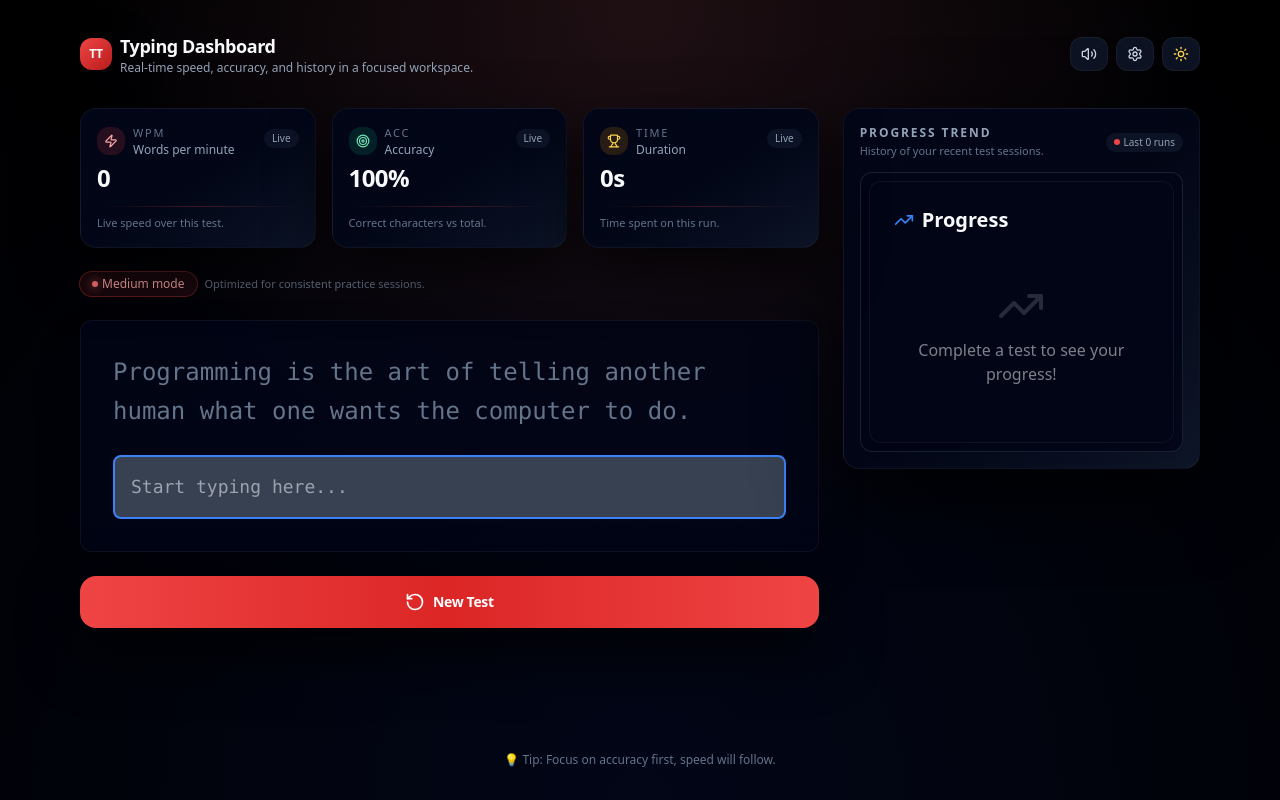
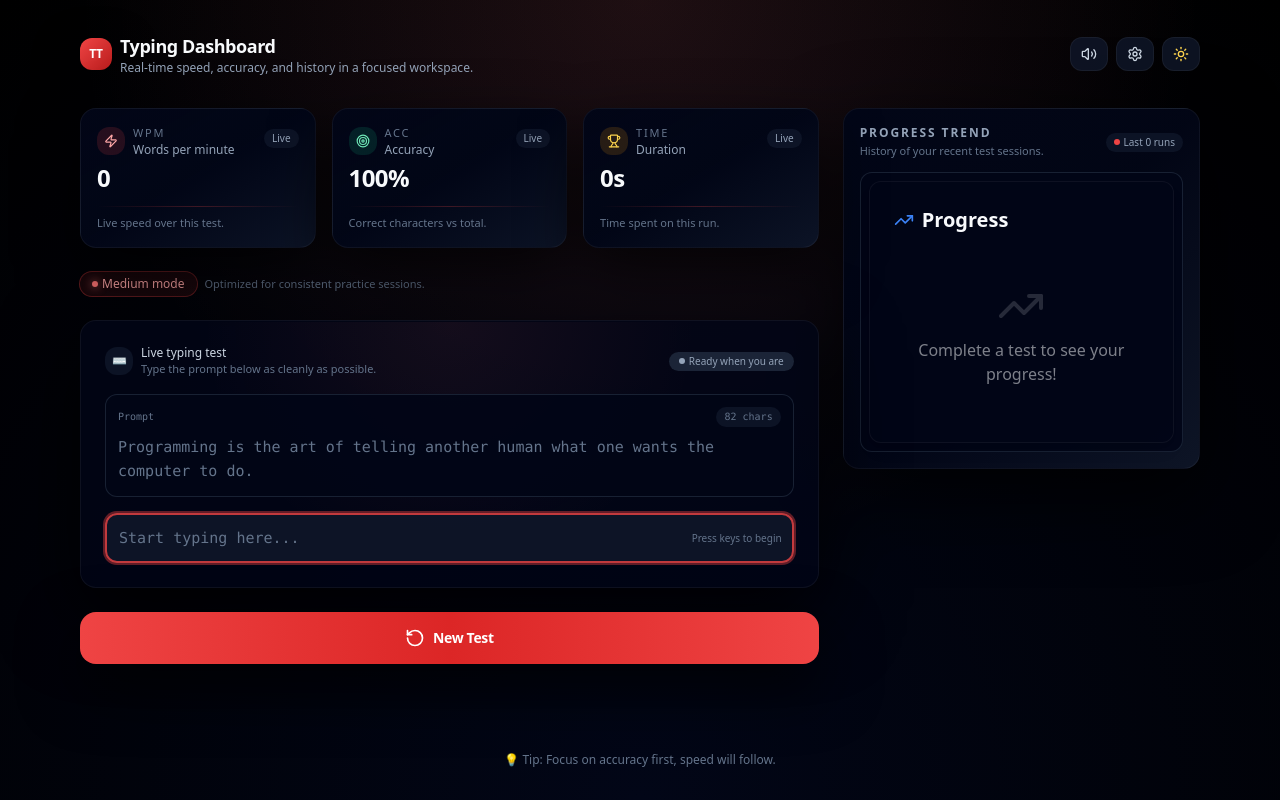
Before and after one commit to divyanshhackh-spec/finger-key, a React (Vite) app: page / in a window 1280 px wide. Built offline with nearby package versions, Linux system fonts and the light colour scheme.

Commit message:
Update TypingArea.jsx

```diff
--- a/src/components/TypingArea.jsx
+++ b/src/components/TypingArea.jsx
@@ -1,31 +1,105 @@
 import React from 'react';
+import { motion } from 'framer-motion';
 
-export default function TypingArea({ text, input, isDone, isDark, card, border, inputRef, onChange, getCharColor }) {
+export default function TypingArea({
+  text,
+  input,
+  isDone,
+  isDark,
+  card,
+  border,
+  inputRef,
+  onChange,
+  getCharColor,
+}) {
+  const containerBase = `${card} rounded-2xl border ${border} shadow-[0_26px_80px_rgba(0,0,0,0.9)]`;
+  const headerText = isDone
+    ? 'Completed run'
+    : input.length === 0
+    ? 'Ready when you are'
+    : 'In progress';
+
+  const statusColor = isDone
+    ? 'bg-emerald-500/10 text-emerald-300'
+    : input.length === 0
+    ? 'bg-slate-800/90 text-slate-400'
+    : 'bg-red-500/10 text-red-300';
+
   return (
-        <div className={`${card} p-8 rounded-xl border ${border} shadow-2xl`}>
-            {/* Display text to type */}
-            <div className="mb-6 text-2xl leading-relaxed font-mono select-none">
+    <motion.section
+      initial={{ opacity: 0, y: 12 }}
+      animate={{ opacity: 1, y: 0 }}
+      transition={{ duration: 0.25, ease: 'easeOut' }}
+      className={`${containerBase} relative overflow-hidden p-5 sm:p-6`}
+    >
+      {/* subtle background sheen */}
+      <div className="pointer-events-none absolute inset-px rounded-2xl bg-[radial-gradient(circle_at_top,_rgba(248,113,113,0.07),transparent_55%)]" />
+
+      <div className="relative flex items-center justify-between gap-3 mb-4">
+        <div className="flex items-center gap-2">
+          <div className="inline-flex h-7 w-7 items-center justify-center rounded-xl bg-slate-900/80 text-xs text-slate-300">
+            ⌨️
+          </div>
+          <div className="flex flex-col">
+            <span className="text-xs font-medium text-slate-300">
+              Live typing test
+            </span>
+            <span className="text-[11px] text-slate-500">
+              Type the prompt below as cleanly as possible.
+            </span>
+          </div>
+        </div>
+
+        <span
+          className={`inline-flex items-center gap-1 rounded-full px-2.5 py-0.5 text-[10px] font-medium ${statusColor}`}
+        >
+          <span className="h-1.5 w-1.5 rounded-full bg-current" />
+          {headerText}
+        </span>
+      </div>
+
+      {/* Target text panel */}
+      <div className="relative mb-4 rounded-xl border border-slate-800/80 bg-slate-950/90 px-3 py-3 text-[15px] leading-relaxed font-mono text-slate-400 select-none">
+        <div className="mb-2 flex items-center justify-between text-[10px] text-slate-500">
+          <span>Prompt</span>
+          <span className="rounded-full bg-slate-900/80 px-2 py-0.5">
+            {text.length} chars
+          </span>
+        </div>
+        <div className="text-[15px] leading-relaxed">
           {text.split('').map((char, i) => (
             <span key={i} className={getCharColor(i)}>
               {char}
             </span>
           ))}
         </div>
+      </div>
 
       {/* Input field */}
+      <div className="relative">
         <input
           ref={inputRef}
           type="text"
           value={input}
           onChange={onChange}
           disabled={isDone}
-                className={`w-full p-4 text-lg rounded-lg border-2 outline-none transition-colors font-mono ${
+          className={`w-full rounded-xl border-2 px-3 py-3 text-[15px] font-mono outline-none transition-colors transition-shadow duration-150 ${
             isDark
-                        ? 'bg-gray-700 border-gray-600 focus:border-blue-500'
-                        : 'bg-gray-50 border-gray-300 focus:border-blue-500'
-                }`}
-                placeholder={isDone ? "Test completed! Click reset to try again." : "Start typing here..."}
+              ? 'bg-slate-900/90 border-slate-700 text-slate-100 placeholder:text-slate-500 focus:border-red-500/80 focus:ring-2 focus:ring-red-500/40'
+              : 'bg-slate-50 border-slate-300 text-slate-900 placeholder:text-slate-400 focus:border-red-500 focus:ring-2 focus:ring-red-400/40'
+          } ${isDone ? 'opacity-75 cursor-not-allowed' : ''}`}
+          placeholder={
+            isDone
+              ? 'Test completed! Click “New Test” to try again.'
+              : 'Start typing here...'
+          }
         />
+        {!isDone && (
+          <span className="pointer-events-none absolute right-3 top-1/2 -translate-y-1/2 text-[10px] text-slate-500">
+            Press keys to begin
+          </span>
+        )}
       </div>
+    </motion.section>
   );
 }
```
Lines whose indentation alone changed are shown as unchanged.
